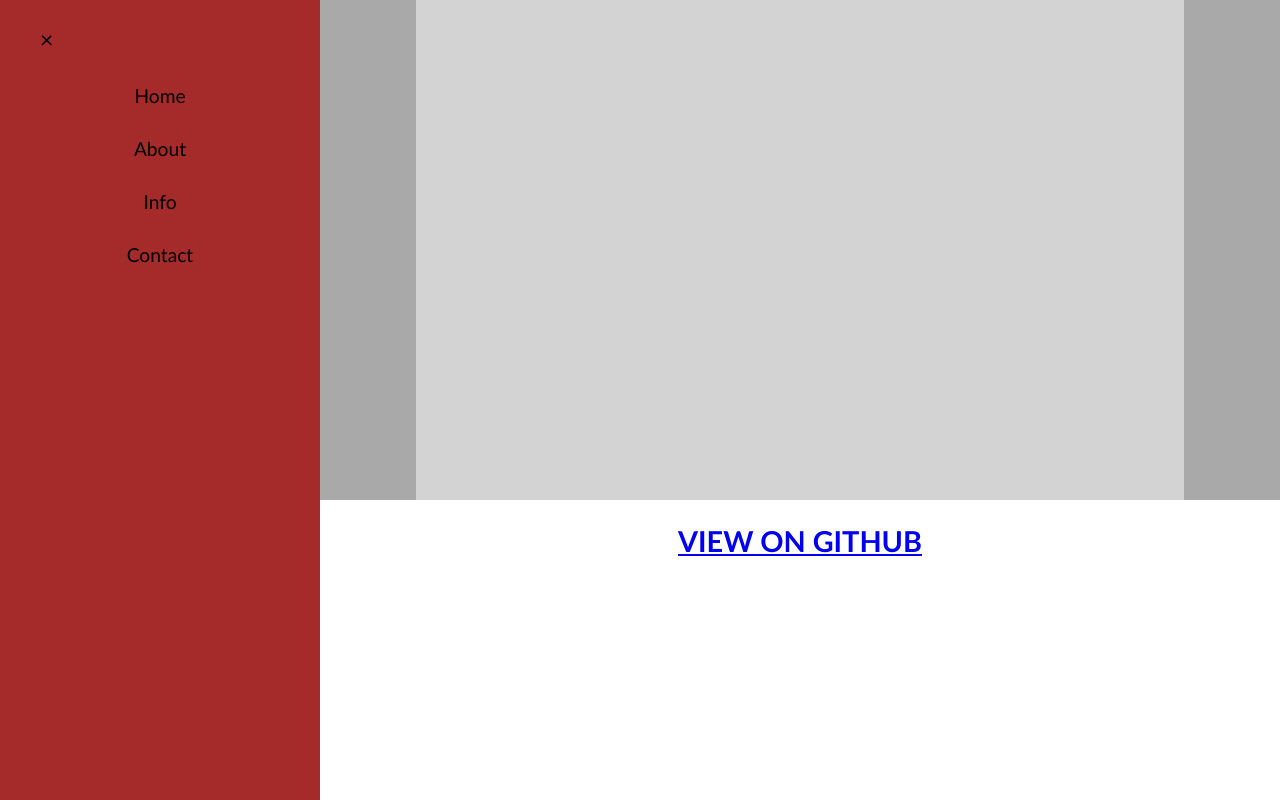
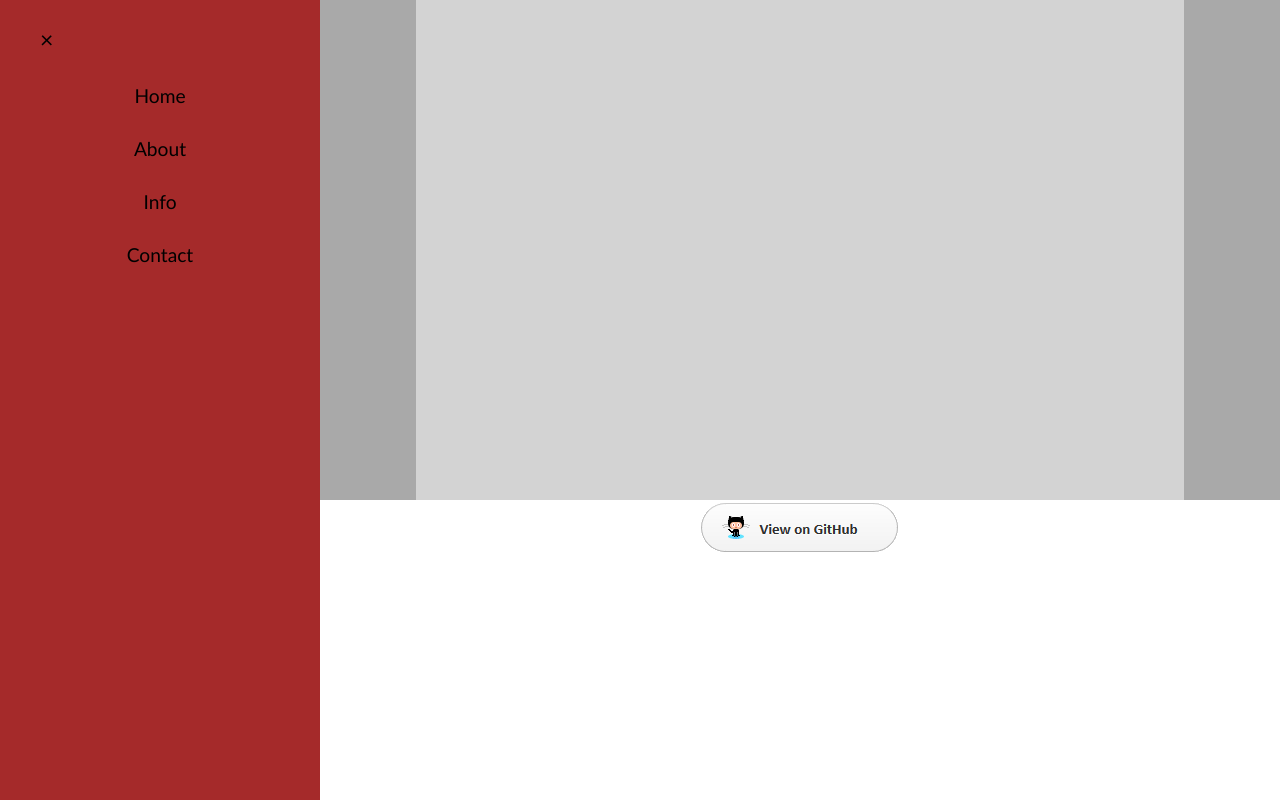
Before and after one commit to ArslanAmeer/Ui-Component-Side-Navigation, a plain HTML site: page index.html in a window 1280 px wide. Drawn offline with Linux system fonts and the light colour scheme.

Commit message:
Update README.,d
Added Github Link Image and GIF demo image.

```diff
--- a/index.html
+++ b/index.html
@@ -21,13 +21,13 @@
         </ul>
     </div>
 
-    <main id="main">
+    <main id="main" style="text-align: center">
         <div class="container clearfix">
             <!-- Enter Your Main Body Content Here -->
             <div class="left-box"></div>
             <div class="right-box"></div>
         </div>
-        <h2 style="text-align:center"><a href="https://github.com/ArslanAmeer/Simple-Sliding-SideNavigation">VIEW ON GITHUB</a></h2>
+        <a href="https://github.com/ArslanAmeer/Simple-Sliding-SideNavigation"><img src="assets/images/github.png" alt="github"></a>
 
     </main>
 
```
Also changed, not shown: assets/images/github.png (added), assets/images/sliderdemo.gif (added), assets/images/sliderdemo.png (deleted), 1 other file.
